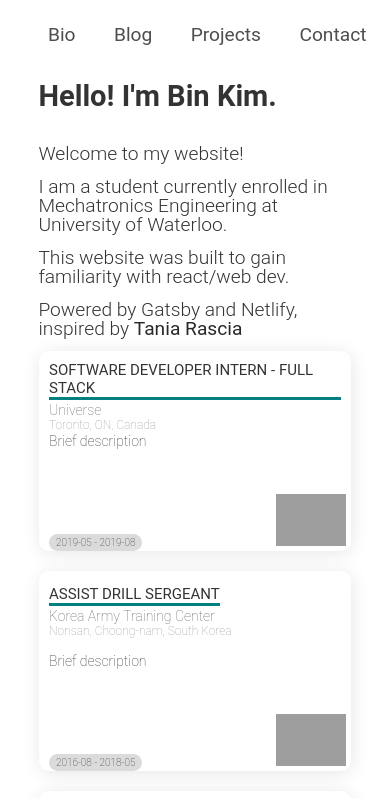
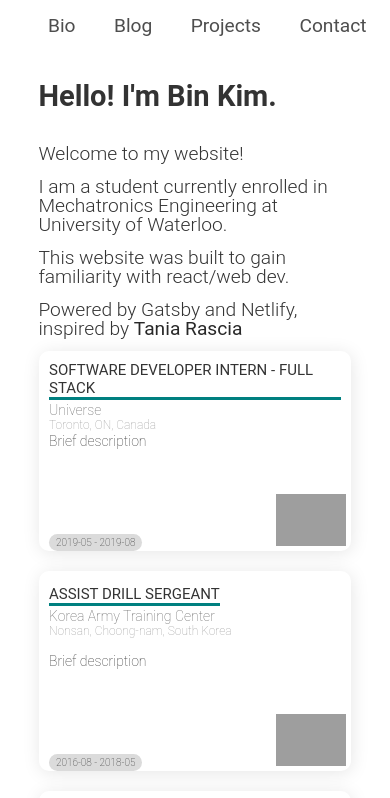
Before and after one commit to lyakyb/youngbin-kim.com, a Gatsby site: page / in a window 390 px wide. Shown: the top 798 px of the page. Built offline with nearby package versions, Linux system fonts and the light colour scheme; Gatsby itself is replaced by a stand-in of ours; grey boxes are pictures that could not be loaded.

Commit message:
fix nav bar styling on mobile

```diff
--- a/src/styles/navigation.scss
+++ b/src/styles/navigation.scss
@@ -56,7 +56,7 @@
       display: flex;
       text-align: center;
       align-items: center;
-      padding: 1rem 1rem 0 1rem;
+      padding: 0 1rem;
       margin: 0;
       font-weight: 400;
 
```
